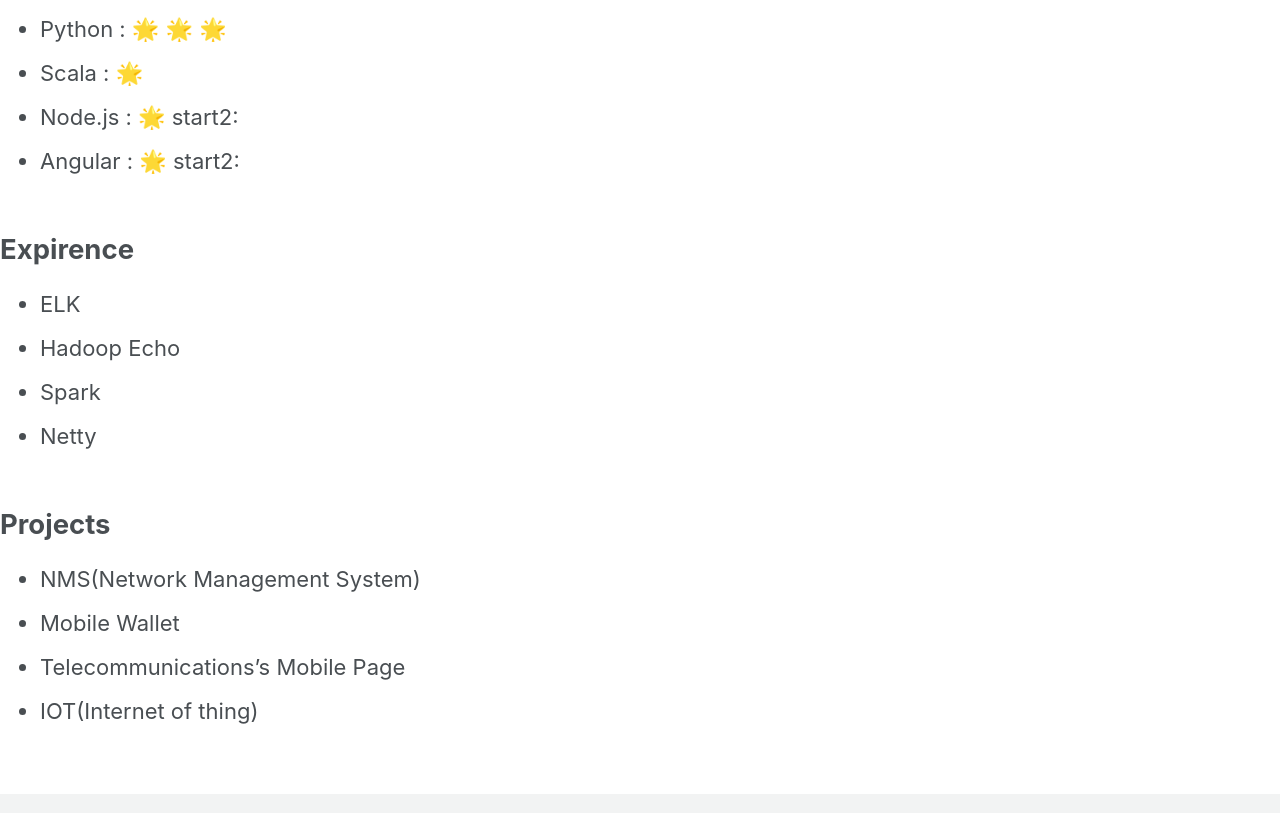
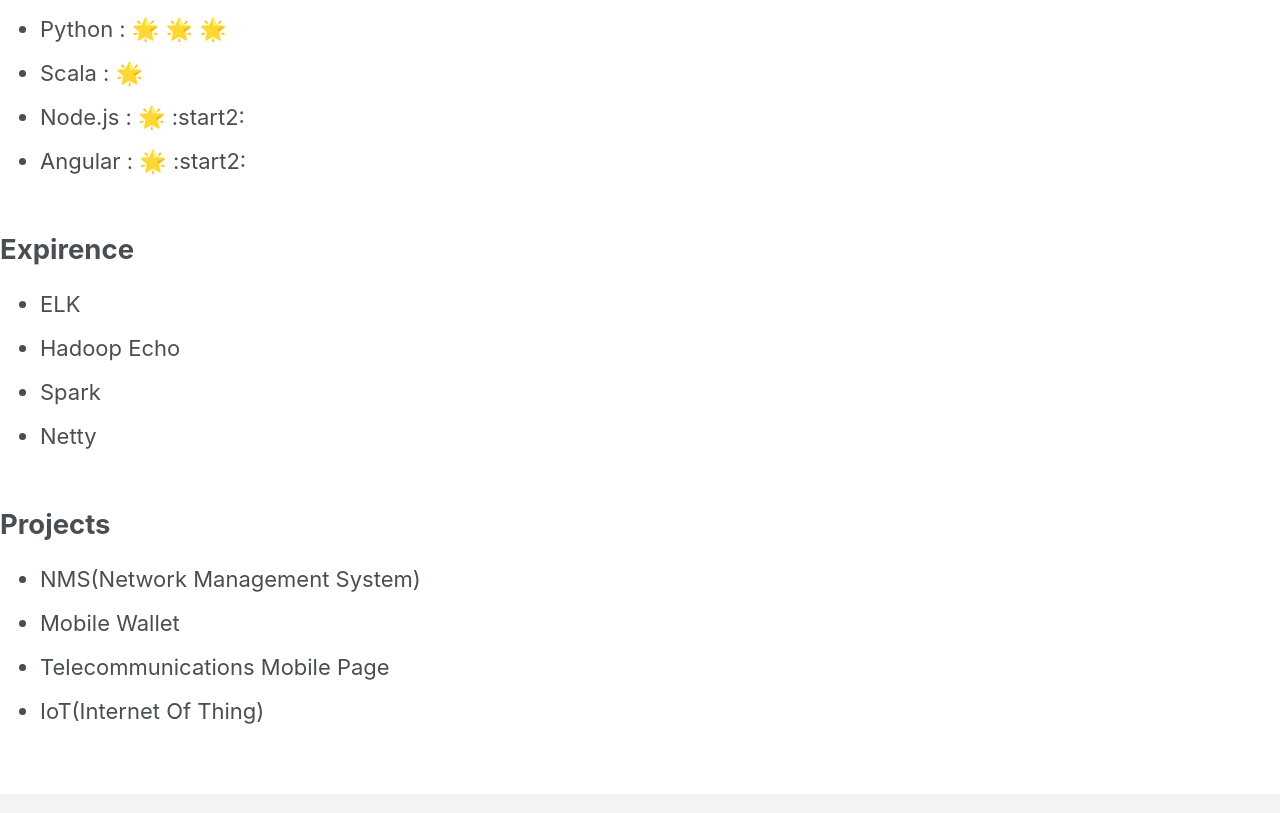
Before and after one commit to hsb0202/hsb0202.github.io, a Jekyll site: the page built from _pages/about.md, in a window 1280 px wide. Shown: the part 461-1274 px from the top of the page. Built offline with Jekyll 4.4.1, drawn with Linux system fonts in a browser that asks for light colours; nearby versions of some CDN libraries; emoji names are drawn with the system emoji font; our own code applies the rules of GitHub Pages for plain Markdown files.

```diff
--- a/_pages/about.md
+++ b/_pages/about.md
@@ -28,5 +28,5 @@ haste_logo:
 ## Projects
   - NMS(Network Management System)
   - Mobile Wallet
-  - Telecommunications's Mobile Page
-  - IOT(Internet of thing)
+  - Telecommunications Mobile Page
+  - IoT(Internet Of Thing)
```
Also changed, not shown: other parts of _pages/about.md (+2 -2 lines).
